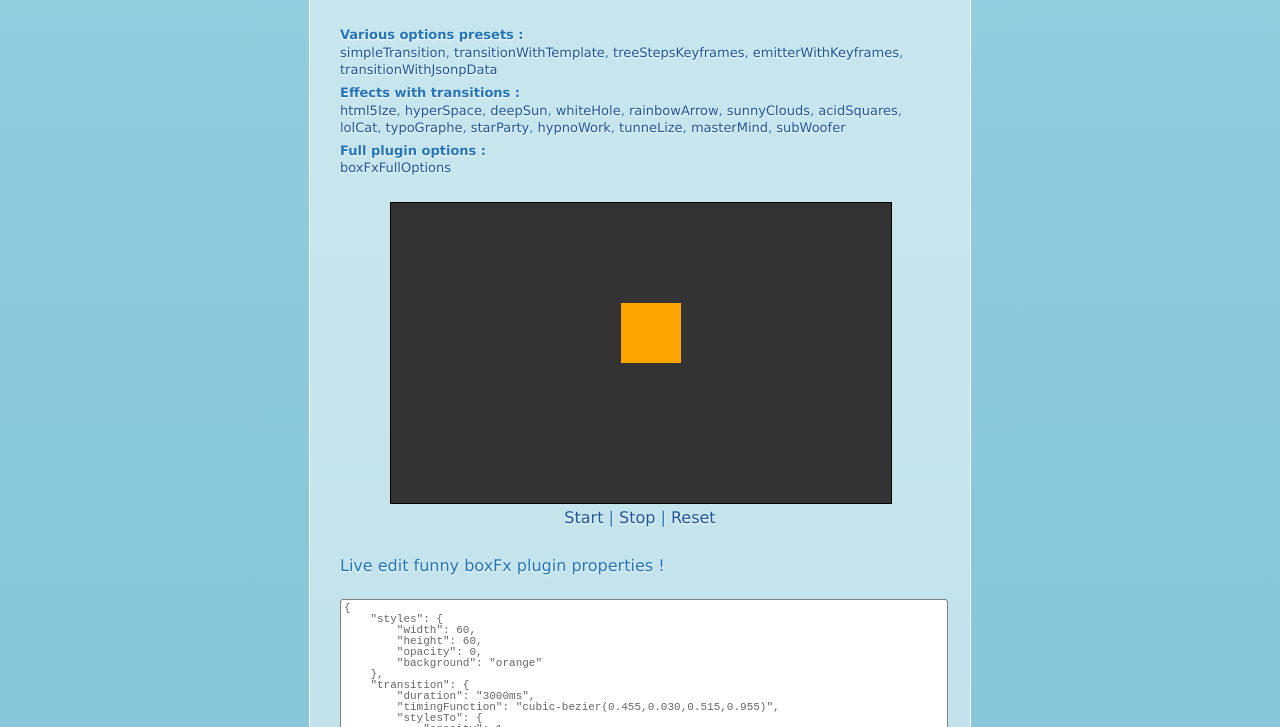
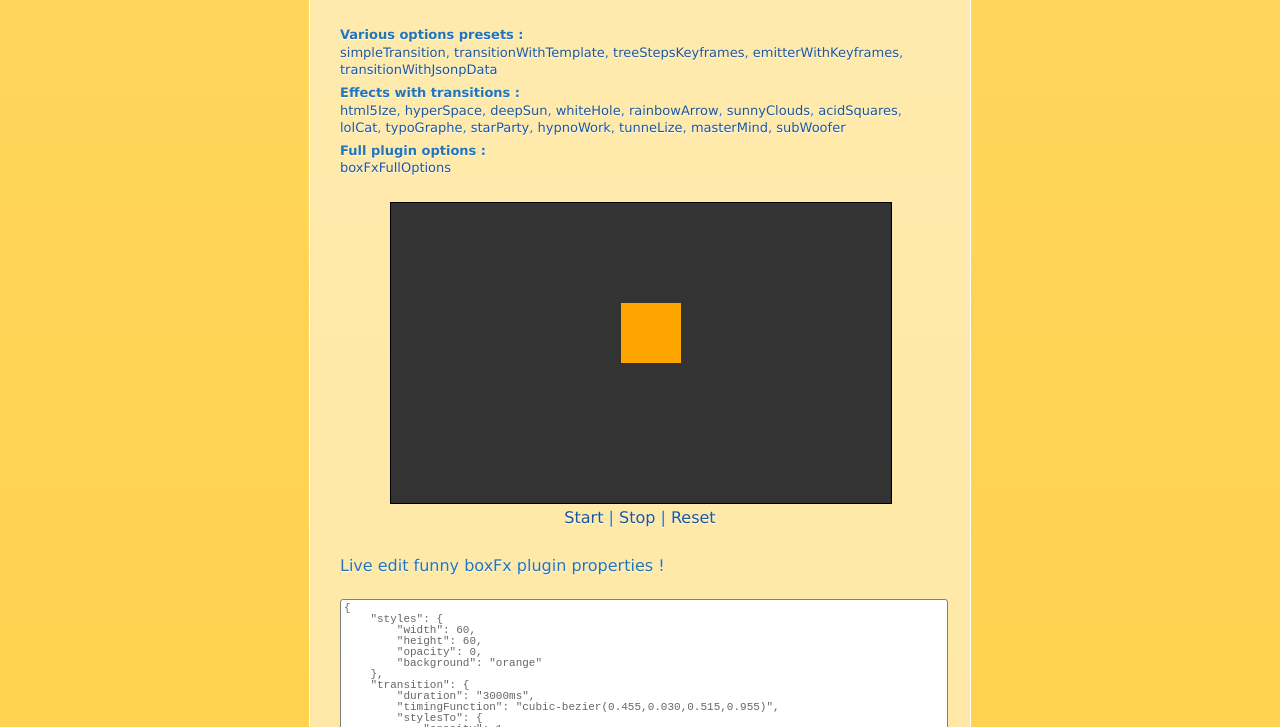
Before and after one commit to molokoloco/jQuery.boxFx, a plain HTML site: page index.html in a window 1280 px wide. Shown: the part 183-910 px from the top of the page. Drawn offline with Linux system fonts and the light colour scheme.

Commit message:
Fixing some code...

```diff
--- a/css/index.css
+++ b/css/index.css
@@ -3,17 +3,16 @@
 body {
     font:16px/110% "Lucida Grande", Helvetica, Arial, sans-serif;
     color:rgb(34, 117, 185);
-    text-shadow:0 1px 2px rgba(255,255,255,1);
+    text-shadow:0 1px 0 rgba(255,255,255,1);
     text-align:center;
-    background:#05abe0;
-    background: rgb(147,206,222);
-    background: -moz-linear-gradient(top,  rgb(147,206,222) 0%, rgb(117,189,209) 41%, rgb(73,165,191) 100%);
-    background: -webkit-gradient(linear, left top, left bottom, color-stop(0%,rgb(147,206,222)), color-stop(41%,rgb(117,189,209)), color-stop(100%,rgb(73,165,191)));
-    background: -webkit-linear-gradient(top,  rgb(147,206,222) 0%,rgb(117,189,209) 41%,rgb(73,165,191) 100%);
-    background: -o-linear-gradient(top,  rgb(147,206,222) 0%,rgb(117,189,209) 41%,rgb(73,165,191) 100%);
-    background: -ms-linear-gradient(top,  rgb(147,206,222) 0%,rgb(117,189,209) 41%,rgb(73,165,191) 100%);
-    background: linear-gradient(top,  rgb(147,206,222) 0%,rgb(117,189,209) 41%,rgb(73,165,191) 100%);
-    filter: progid:DXImageTransform.Microsoft.gradient( startColorstr='#93cede', endColorstr='#49a5bf',GradientType=0 );
+    background: rgb(255,214,94);
+    background: -moz-linear-gradient(top,  rgb(255,214,94) 0%, rgb(254,191,4) 100%);
+    background: -webkit-gradient(linear, left top, left bottom, color-stop(0%,rgb(255,214,94)), color-stop(100%,rgb(254,191,4)));
+    background: -webkit-linear-gradient(top,  rgb(255,214,94) 0%,rgb(254,191,4) 100%);
+    background: -o-linear-gradient(top,  rgb(255,214,94) 0%,rgb(254,191,4) 100%);
+    background: -ms-linear-gradient(top,  rgb(255,214,94) 0%,rgb(254,191,4) 100%);
+    background: linear-gradient(top,  rgb(255,214,94) 0%,rgb(254,191,4) 100%);
+    filter: progid:DXImageTransform.Microsoft.gradient( startColorstr='#ffd65e', endColorstr='#febf04',GradientType=0 );
 }
 
 a {
```
Also changed, not shown: README.txt, js/jquery.boxFx.presets-various.js.
